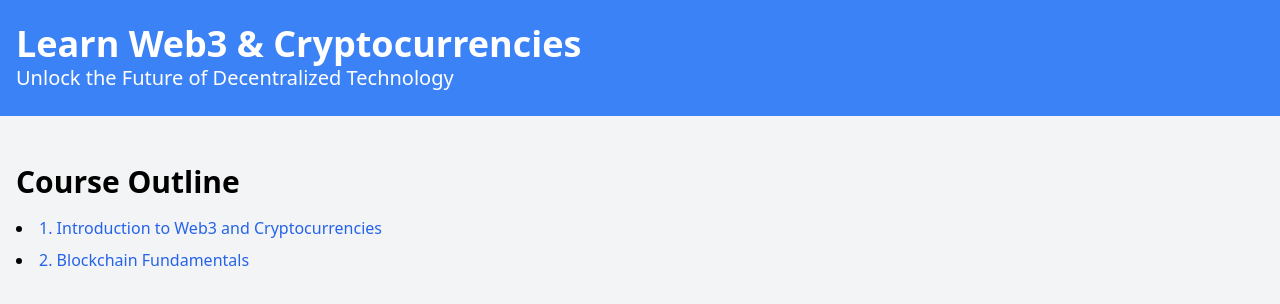
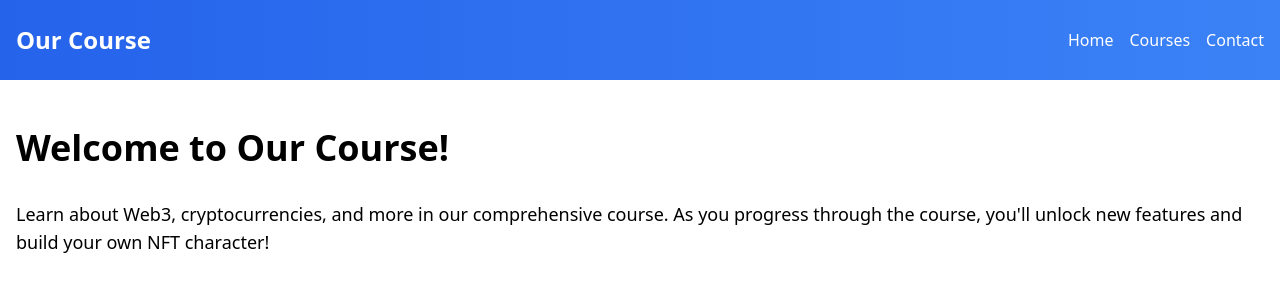
Before and after one commit to 0x7d0/wplmsweb3, a Next.js app: page / in a window 1280 px wide. Shown: the top 304 px of the page. Built offline with nearby package versions, Linux system fonts and the light colour scheme.

Commit message:
Update index.js

```diff
--- a/pages/index.js
+++ b/pages/index.js
@@ -1,36 +1,41 @@
-import React from 'react';
 import Head from 'next/head';
 
-const HomePage = () => {
+export default function Home() {
   return (
-    <div className="bg-gray-100 min-h-screen">
+    <div className="min-h-screen bg-white">
       <Head>
-        <title>My Course</title>
-        <meta name="description" content="Learn Web3 & Cryptocurrencies" />
+        <title>Our Course</title>
+        <meta name="description" content="Learn Web3 and Cryptocurrencies" />
         <link rel="icon" href="/favicon.ico" />
       </Head>
 
-      <header className="bg-blue-500 py-6">
+      <header className="bg-gradient-to-r from-blue-600 to-blue-500 py-6">
         <div className="container mx-auto px-4">
-          <h1 className="text-4xl font-bold text-white">Learn Web3 & Cryptocurrencies</h1>
-          <p className="text-xl text-white">Unlock the Future of Decentralized Technology</p>
+          <div className="flex items-center justify-between">
+            <div className="text-white font-bold text-2xl">Our Course</div>
+            <nav>
+              <ul className="flex space-x-4">
+                <li>
+                  <a href="#" className="text-white">Home</a>
+                </li>
+                <li>
+                  <a href="#" className="text-white">Courses</a>
+                </li>
+                <li>
+                  <a href="#" className="text-white">Contact</a>
+                </li>
+              </ul>
+            </nav>
+          </div>
         </div>
       </header>
 
       <main className="container mx-auto px-4 py-12">
-        <h2 className="text-3xl font-semibold mb-4">Course Outline</h2>
-        <ul className="list-disc list-inside">
-          <li className="mb-2">
-            <a href="#" className="text-blue-600 hover:text-blue-800">1. Introduction to Web3 and Cryptocurrencies</a>
-          </li>
-          <li className="mb-2">
-            <a href="#" className="text-blue-600 hover:text-blue-800">2. Blockchain Fundamentals</a>
-          </li>
-          {/* Add more list items here */}
-        </ul>
+        <h1 className="text-4xl font-bold mb-8">Welcome to Our Course!</h1>
+        <p className="text-lg">
+          Learn about Web3, cryptocurrencies, and more in our comprehensive course. As you progress through the course, you'll unlock new features and build your own NFT character!
+        </p>
       </main>
     </div>
   );
-};
-
-export default HomePage;
+}
```
